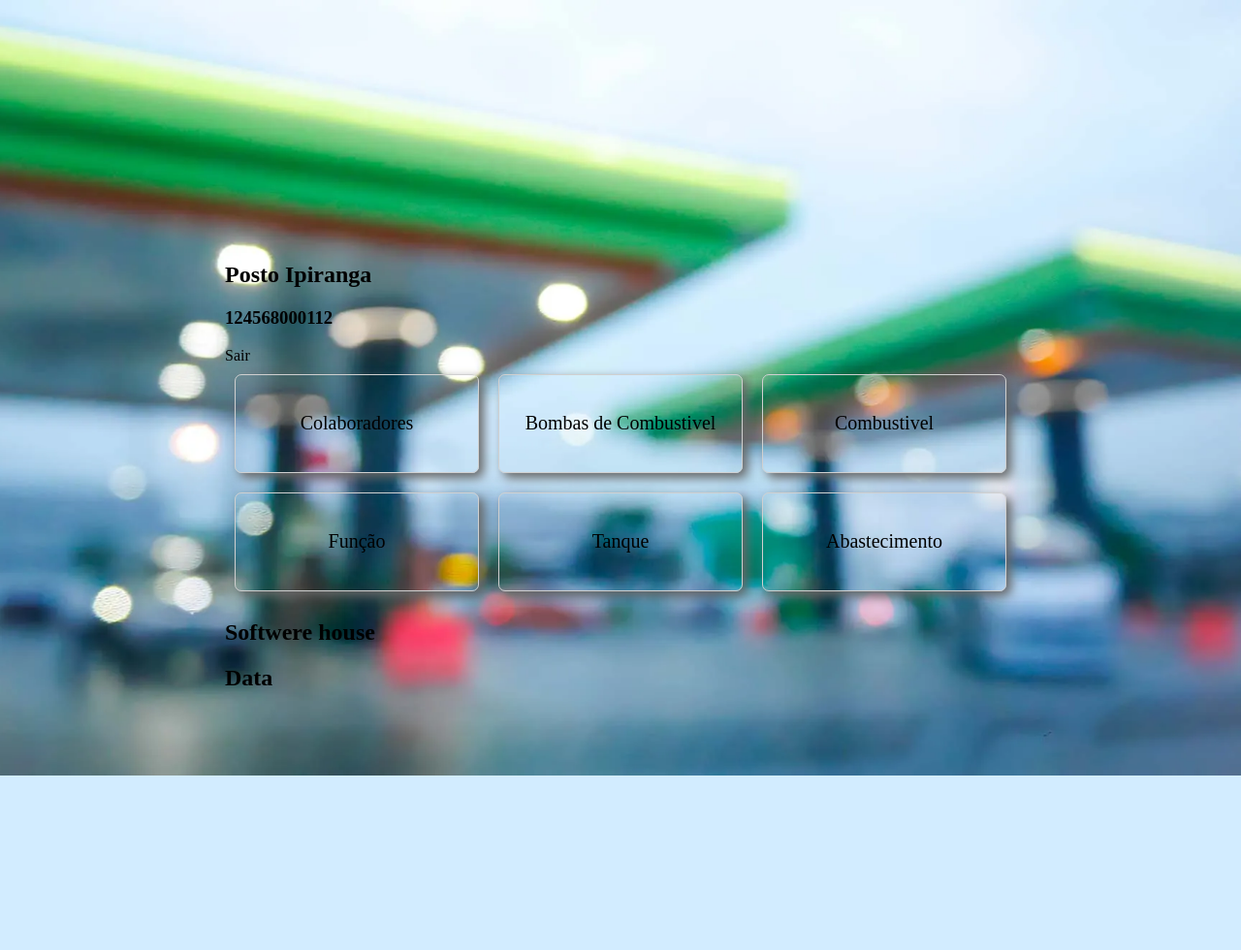
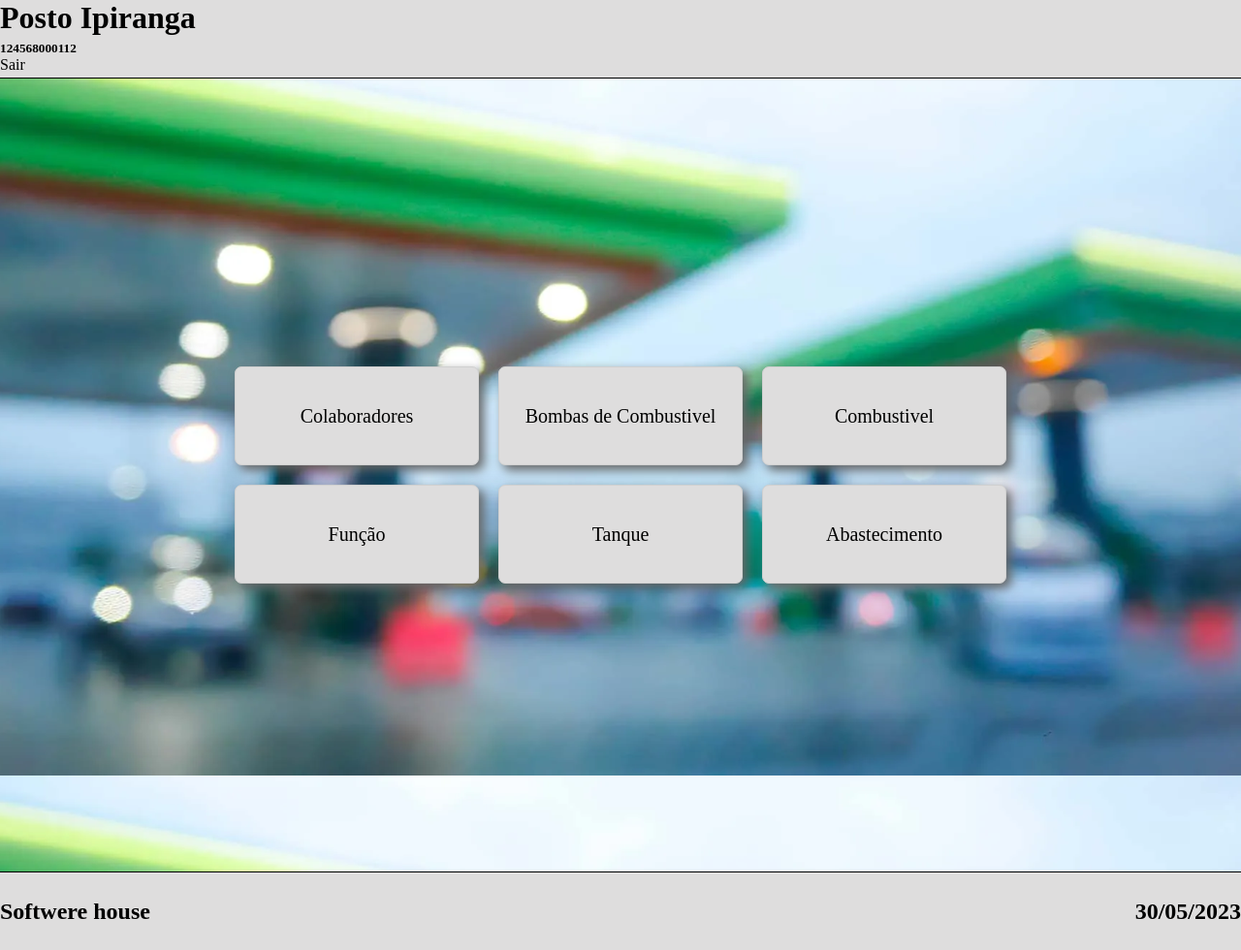
Before and after one commit to Natanaelforte/sistema_postos_combustivel, a Django app: template inicio/templates/inicio/dashboard.html in a window 1280 px wide. Shown: the whole page at 97% size. Before the commit the page ends 800 px from the top, so only its background shows below. Run offline with Django 4.2, Linux system fonts and the light colour scheme; the template is opened without the code that fills it: values that come from a table or form of the project are taken from there, others are empty; data comes from the database, SQL or seed files in the repository.

Commit message:
terminado layout da tela de inicio

```diff
--- a/abastecimento/models.py
+++ b/abastecimento/models.py
@@ -1,5 +1,3 @@
-from unicodedata import decimal
-
 from django.db import models
 
 from bomba_de_combustivel.models import Bomba
--- a/inicio/static/inicio/style.css
+++ b/inicio/static/inicio/style.css
@@ -1,22 +1,29 @@
+*{
+    margin:0;
+    padding:0;
+    border:0;
+}
+
 body {
     background: url("images/postoblured.png") no-repeat  center center fixed;
     -webkit-background-size: cover;
     -moz-background-size: cover;
     -o-background-size: cover;
     background-size: cover;
-    margin: 0;
-    display: flex;
-    flex-direction: column;
-    justify-content: center;
-    align-items: center;
-    margin-top: 250px;
+    /*display: flex;*/
+    /*flex-direction: column;*/
+    /*justify-content: center;*/
+    /*align-items: center;*/
+    /*margin-top: 250px;*/
 }
 
 
 
 .cabecalho {
     width: 100%;
-    margin-top: 0px;
+    height: 80px;
+    border-bottom: 1px solid black;
+    background-color: #dedddd;
 }
 
 .corpo {
@@ -24,6 +31,7 @@ body {
     flex-direction: column;
     align-items: center;
     justify-content: center;
+    height: 818px;
 
 }
 
@@ -42,6 +50,7 @@ body {
     flex-direction: row;
     align-items: center;
     justify-content: center;
+    background-color: #dedddd;
     border-style: solid;
     border-color: #d0d0d0;
     border-width: 0.5px;
@@ -59,3 +68,18 @@ a:-webkit-any-link {
     cursor: pointer;
     text-decoration: None;
 }
+
+.rodape {
+    display: flex;
+    height: 80px;
+    flex-direction: row;
+    flex-wrap: wrap;
+    justify-content: space-between;
+    align-items: center;
+    border-top: 1px solid black;
+    background-color: #dedddd;
+}
+
+.cnpj {
+    margin-top: 5px;
+}
--- a/inicio/templates/inicio/dashboard.html
+++ b/inicio/templates/inicio/dashboard.html
@@ -11,8 +11,8 @@
         <div class="plano-fundo">
 
             <div class="cabecalho">
-                <h2 class="razao">{{ posto.razao_social }}</h2>
-                <h3 class="cnpj">{{ posto.cnpj }}</h3>
+                <h1 class="razao">{{ posto.razao_social }}</h1>
+                <h5 class="cnpj">{{ posto.cnpj }}</h5>
                 <a  href={% url 'logout' %} >Sair</a>
             </div>
 
@@ -32,8 +32,8 @@
             </div>
 
             <div class="rodape">
-                <h2>Softwere house</h2>
-                <h2>Data</h2>
+                <h2 class="rodape_house">Softwere house</h2>
+                <h2 class="rodape_data">{{ posto.DataAtual}}</h2>
             </div>
 
         </div>
--- a/posto/models.py
+++ b/posto/models.py
@@ -1,4 +1,5 @@
 from django.db import models
+from datetime import datetime
 
 
 class Posto(models.Model):
@@ -14,3 +15,9 @@ class Posto(models.Model):
 
     def __str__(self):
         return f'{self.razao_social} / {self.cnpj}'
+
+    @property
+    def DataAtual(self):
+        datatime = datetime.now()
+        data = datatime.date().strftime('%d/%m/%Y')
+        return data
--- a/virgencia_de_preco/models.py
+++ b/virgencia_de_preco/models.py
@@ -1,4 +1,6 @@
 from django.db import models
+
+
 from combustivel.models import Combustivel
 from posto.models import Posto
 
```
Also changed, not shown: acesso/views.py (line endings or trailing spaces).
